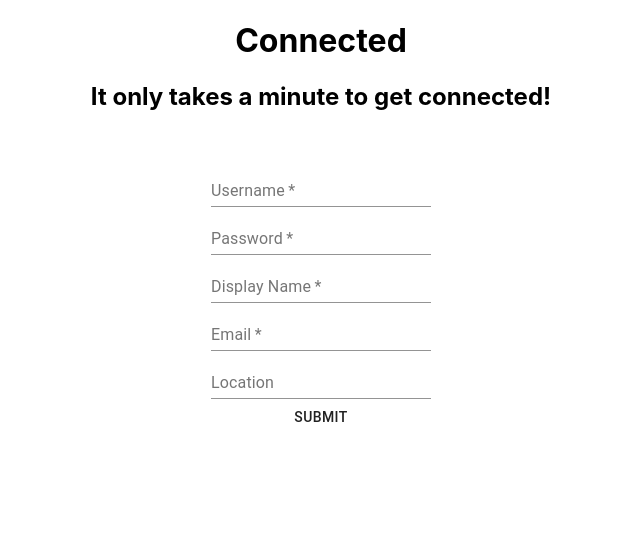
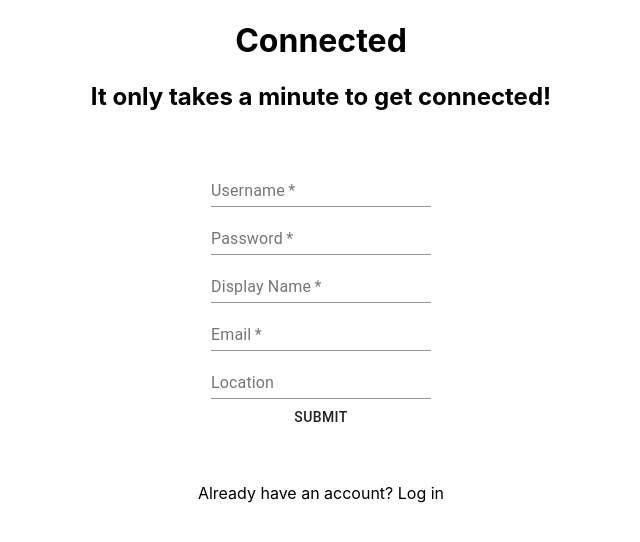
Before and after one commit to kelbri10/Connected-A-Social-Network, a React (Create React App) app in the folder client/: page / in a window 1280 px wide. Shown: the top 542 px of the page, without its empty margins (319-959 px from the left). Built offline with nearby package versions, Linux system fonts and the light colour scheme.

Commit message:
adds Profile component to component folder

```diff
--- a/client/src/components/CreateAccount.tsx
+++ b/client/src/components/CreateAccount.tsx
@@ -78,6 +78,8 @@ const CreateAccount: FC = () => {
                 </div>
 
             </form>
+
+            <p>Already have an account? Log in </p>
         </div>
     )
 
```
Also changed, not shown: client/src/components/Profile.tsx (added).
